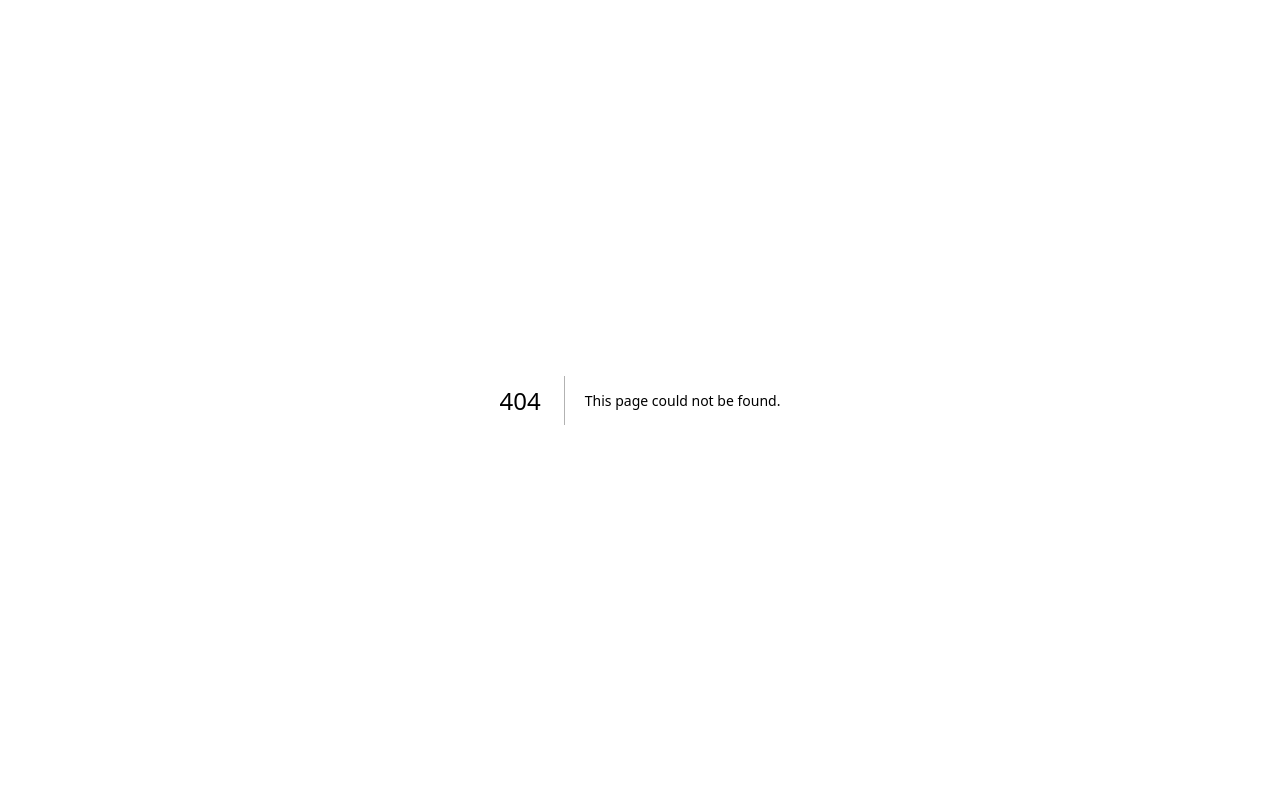
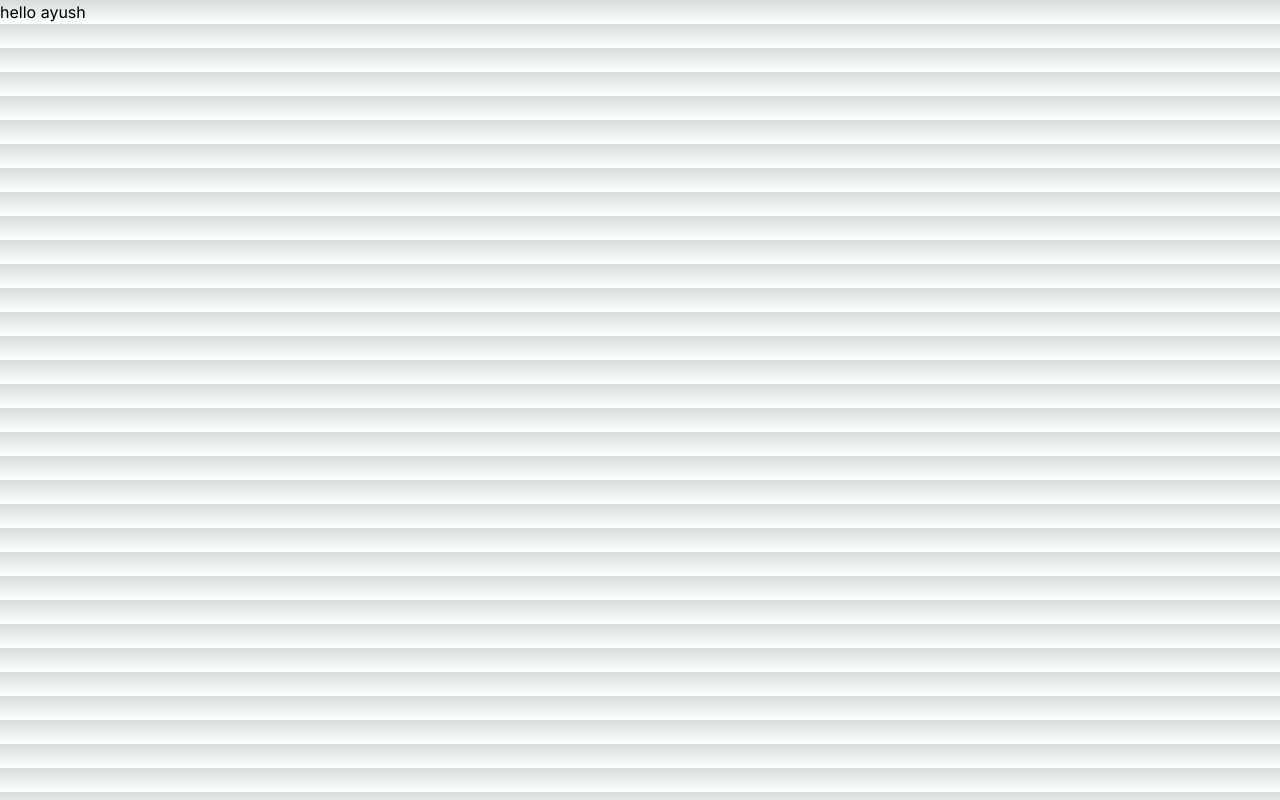
Before and after one commit to ayush4345/my-app, a Next.js app: page /blogs in a window 1280 px wide. Before the commit this address had no page. Built offline with nearby package versions, Linux system fonts and the light colour scheme.

Commit message:
made blogs page

```diff
--- /dev/null
+++ b/src/app/blogs/page.js
@@ -0,0 +1,7 @@
+export default function blogs() {
+    return (
+        <>
+            <h1>hello ayush</h1>
+        </>
+    )
+}
```
Also changed, not shown: 1 other file (tests, documents, lock files or other folders).
